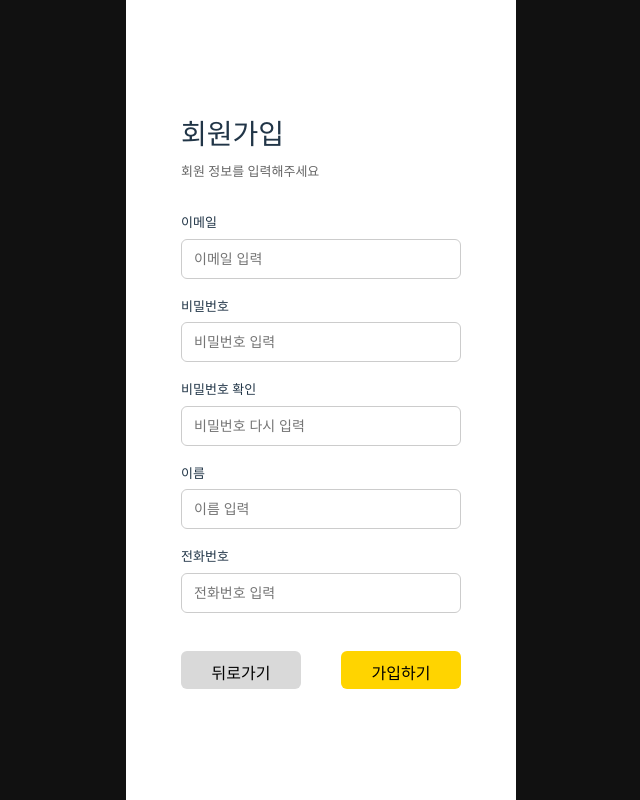
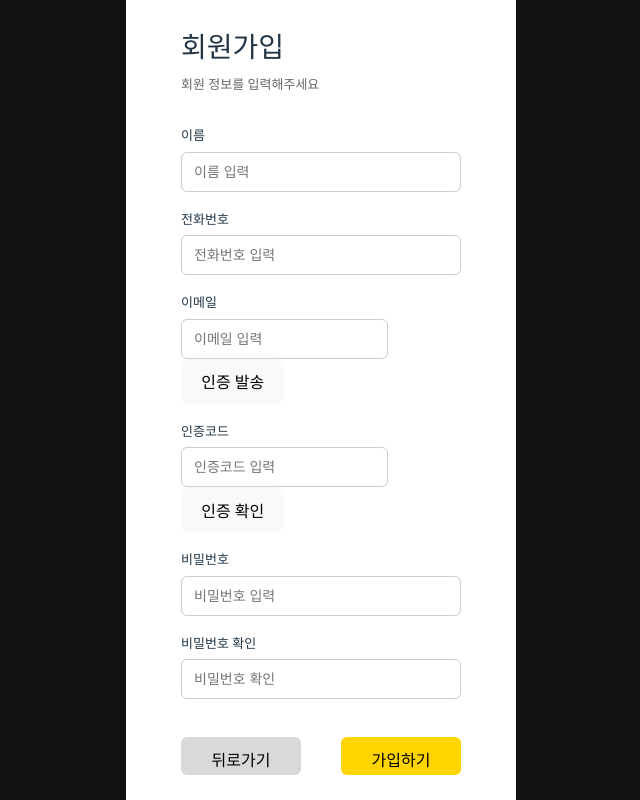
Before and after one commit to Where2Meet2026/W2M-Frontend, a React (Vite) app: page /signup in a window 1280 px wide. Shown: the whole page, without its empty margins (319-959 px from the left). Built offline with nearby package versions, Linux system fonts and the light colour scheme.

Commit message:
이메일 인증하기 버튼 추가

```diff
--- a/src/pages/SignupPage.jsx
+++ b/src/pages/SignupPage.jsx
@@ -7,11 +7,14 @@ function SignupPage() {
 
   const [formData, setFormData] = useState({
     email: "",
+    verificationCode: "",
     password: "",
     passwordCheck: "",
     name: "",
     phoneNumber: "",
   });
+
+  const [isEmailVerified, setIsEmailVerified] = useState(false);
 
   const handleChange = (e) => {
     setFormData({
@@ -20,28 +23,56 @@ function SignupPage() {
     });
   };
 
+  const handleSendCode = () => {
+    console.log("인증코드 발송:", formData.email);
+    alert("인증코드를 발송했습니다.");
+  };
+
+  const handleVerifyCode = () => {
+    console.log("인증 확인:", formData.email, formData.verificationCode);
+    setIsEmailVerified(true);
+    alert("이메일 인증이 완료되었습니다.");
+  };
+
   const handleSignup = () => {
+    if (!isEmailVerified) {
+      alert("이메일 인증을 완료해주세요.");
+      return;
+    }
+
     console.log(formData);
-
-    // 나중에 회원가입 API 연결
   };
 
   return (
     <div className="signup-page">
       <div className="signup-card">
+        <div className="signup-title">회원가입</div>
+        <div className="signup-subtitle">회원 정보를 입력해주세요</div>
 
-        <div className="signup-title">
-          회원가입
+        <div className="input-group">
+          <label>이름</label>
+          <input
+            type="text"
+            name="name"
+            placeholder="이름 입력"
+            value={formData.name}
+            onChange={handleChange}
+          />
         </div>
 
-        <div className="signup-subtitle">
-          회원 정보를 입력해주세요
+        <div className="input-group">
+          <label>전화번호</label>
+          <input
+            type="text"
+            name="phoneNumber"
+            placeholder="전화번호 입력"
+            value={formData.phoneNumber}
+            onChange={handleChange}
+          />
         </div>
-
-        {/* 이메일 */}
         <div className="input-group">
           <label>이메일</label>
-
+          <div className="email-verify-row">
             <input
               type="email"
               name="email"
@@ -49,12 +80,42 @@ function SignupPage() {
               value={formData.email}
               onChange={handleChange}
             />
+            <button
+              type="button"
+              className="email-verify-button"
+              onClick={handleSendCode}
+            >
+              인증 발송
+            </button>
+          </div>
         </div>
 
-        {/* 비밀번호 */}
+        <div className="input-group">
+          <label>인증코드</label>
+          <div className="email-verify-row">
+            <input
+              type="text"
+              name="verificationCode"
+              placeholder="인증코드 입력"
+              value={formData.verificationCode}
+              onChange={handleChange}
+            />
+            <button
+              type="button"
+              className="email-verify-button"
+              onClick={handleVerifyCode}
+            >
+              인증 확인
+            </button>
+          </div>
+
+          {isEmailVerified && (
+            <div className="email-verify-success">이메일 인증 완료</div>
+          )}
+        </div>
+
         <div className="input-group">
           <label>비밀번호</label>
-
           <input
             type="password"
             name="password"
@@ -64,64 +125,26 @@ function SignupPage() {
           />
         </div>
 
-        {/* 비밀번호 확인 */}
         <div className="input-group">
           <label>비밀번호 확인</label>
-
           <input
             type="password"
             name="passwordCheck"
-            placeholder="비밀번호 다시 입력"
+            placeholder="비밀번호 확인"
             value={formData.passwordCheck}
             onChange={handleChange}
           />
         </div>
 
-        {/* 이름 */}
-        <div className="input-group">
-          <label>이름</label>
-
-          <input
-            type="text"
-            name="name"
-            placeholder="이름 입력"
-            value={formData.name}
-            onChange={handleChange}
-          />
-        </div>
-
-        {/* 전화번호 */}
-        <div className="input-group">
-          <label>전화번호</label>
-
-          <input
-            type="text"
-            name="phoneNumber"
-            placeholder="전화번호 입력"
-            value={formData.phoneNumber}
-            onChange={handleChange}
-          />
-        </div>
-
-        {/* 버튼 */}
         <div className="button-group">
-
-          <button
-            className="back-button"
-            onClick={() => navigate("/")}
-          >
+          <button className="back-button" onClick={() => navigate("/")}>
             뒤로가기
           </button>
 
-          <button
-            className="signup-button-main"
-            onClick={handleSignup}
-          >
+          <button className="signup-button-main" onClick={handleSignup}>
             가입하기
           </button>
-
         </div>
-
       </div>
     </div>
   );
```
Lines whose indentation alone changed are shown as unchanged.
